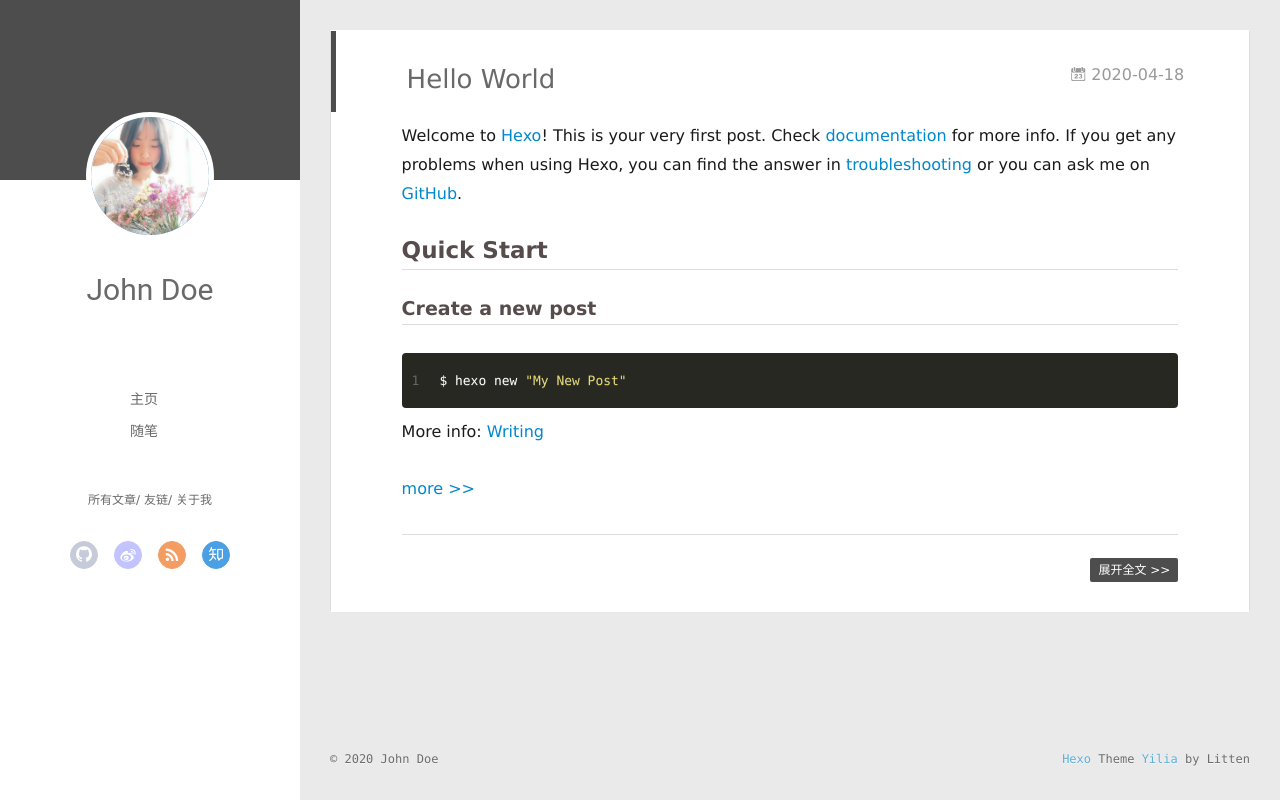
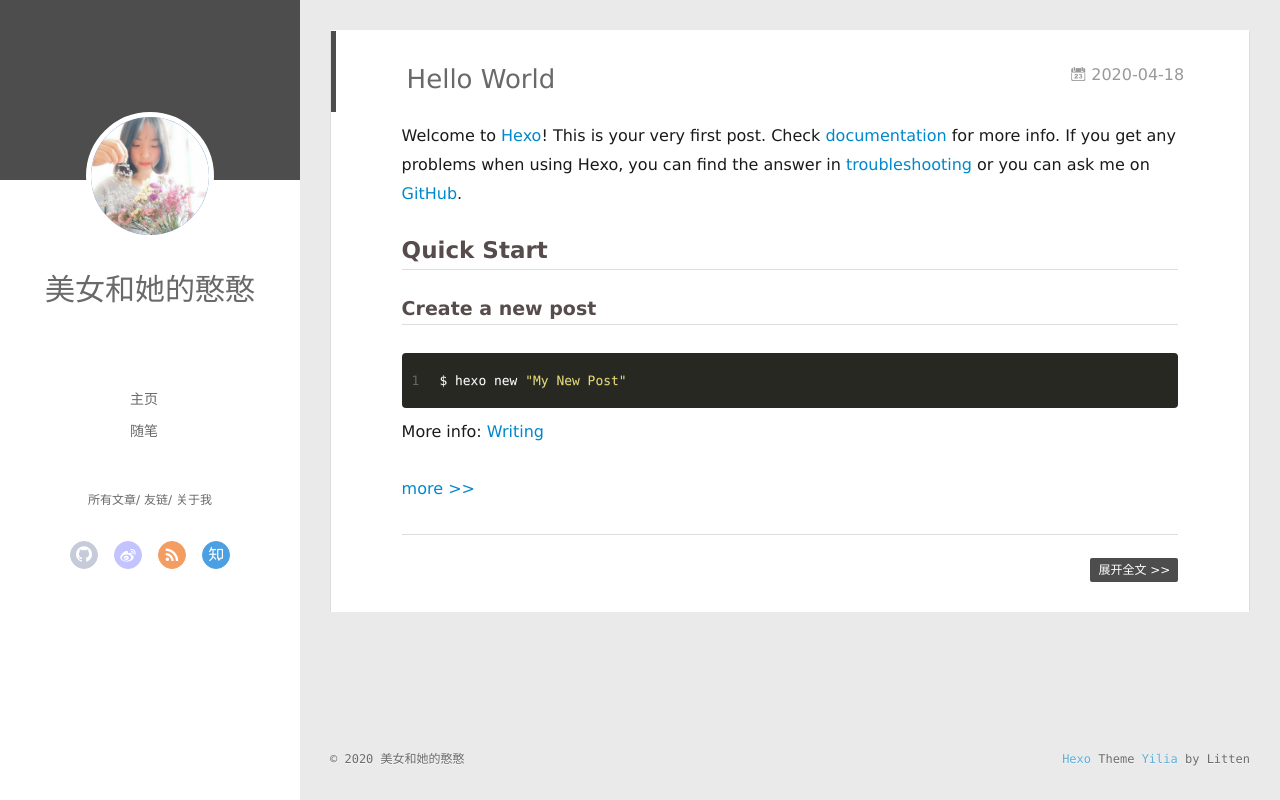
Before and after one commit to congbaodie/congbaodie.github.io, a plain HTML site: page index.html in a window 1280 px wide. Drawn offline with Linux system fonts and the light colour scheme; no server answers.

Commit message:
Site updated: 2020-04-18 21:28:11

```diff
--- a/index.html
+++ b/index.html
@@ -13,7 +13,7 @@
 <meta property="og:url" content="http://yoursite.com/index.html">
 <meta property="og:site_name" content="Hexo">
 <meta property="og:locale" content="en_US">
-<meta property="article:author" content="John Doe">
+<meta property="article:author" content="美女和她的憨憨">
 <meta name="twitter:card" content="summary">
 
     <link rel="alternative" href="/atom.xml" title="Hexo" type="application/atom+xml">
@@ -46,7 +46,7 @@
 			<img src="/assets/avatar.jpg" class="js-avatar">
 		</a>
 		<hgroup>
-		  <h1 class="header-author"><a href="/">John Doe</a></h1>
+		  <h1 class="header-author"><a href="/">美女和她的憨憨</a></h1>
 		</hgroup>
 
 
@@ -104,7 +104,7 @@
 				<img src="/assets/avatar.jpg" class="js-avatar">
 			</div>
 			<hgroup>
-			  <h1 class="header-author js-header-author">John Doe</h1>
+			  <h1 class="header-author js-header-author">美女和她的憨憨</h1>
 			</hgroup>
 
 
@@ -230,7 +230,7 @@
   <div class="outer">
     <div id="footer-info">
     	<div class="footer-left">
-    		&copy; 2020 John Doe
+    		&copy; 2020 美女和她的憨憨
     	</div>
       	<div class="footer-right">
       		<a href="http://hexo.io/" target="_blank">Hexo</a>  Theme <a href="https://github.com/litten/hexo-theme-yilia" target="_blank">Yilia</a> by Litten
```
Also changed, not shown: 2020/04/18/hello-world/index.html (+4 -4 lines), archives/2020/04/index.html (+4 -4 lines), archives/2020/index.html (+4 -4 lines), archives/index.html (+4 -4 lines).
